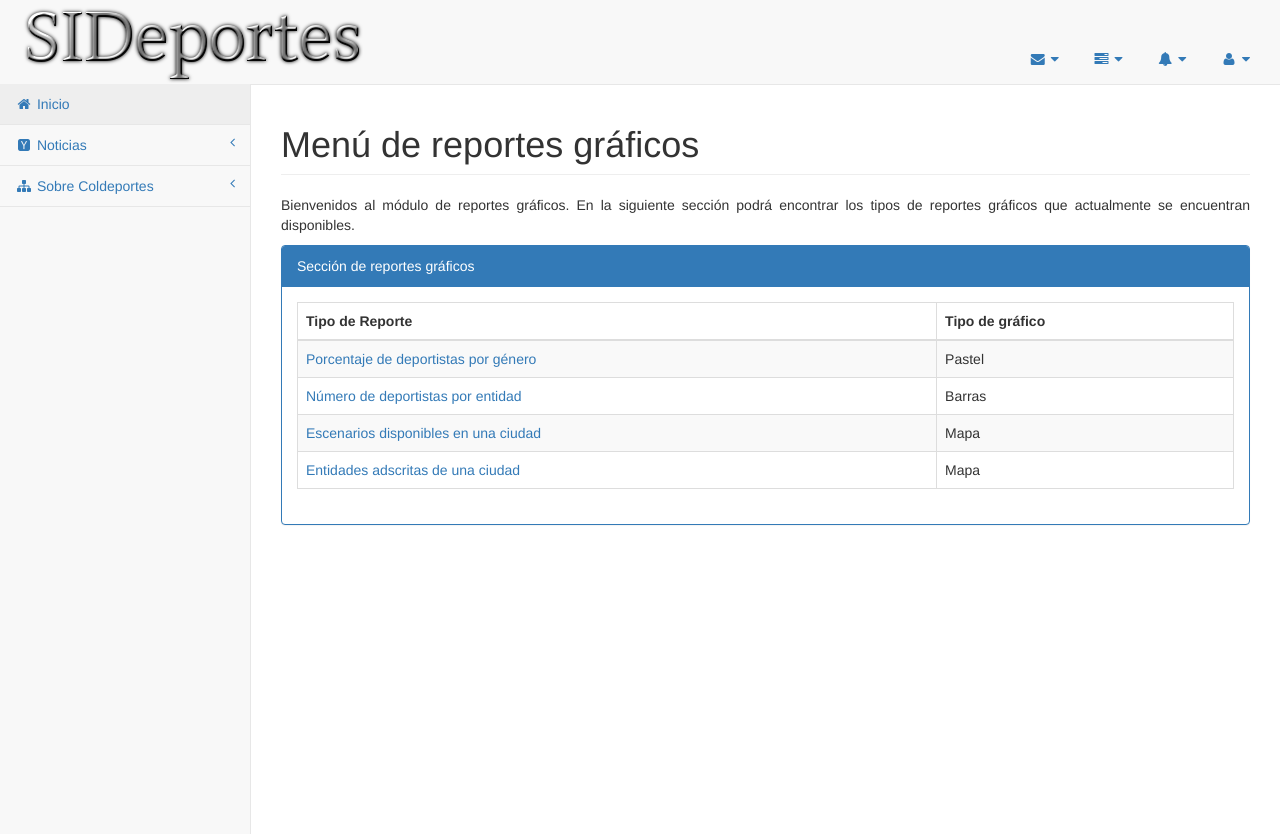
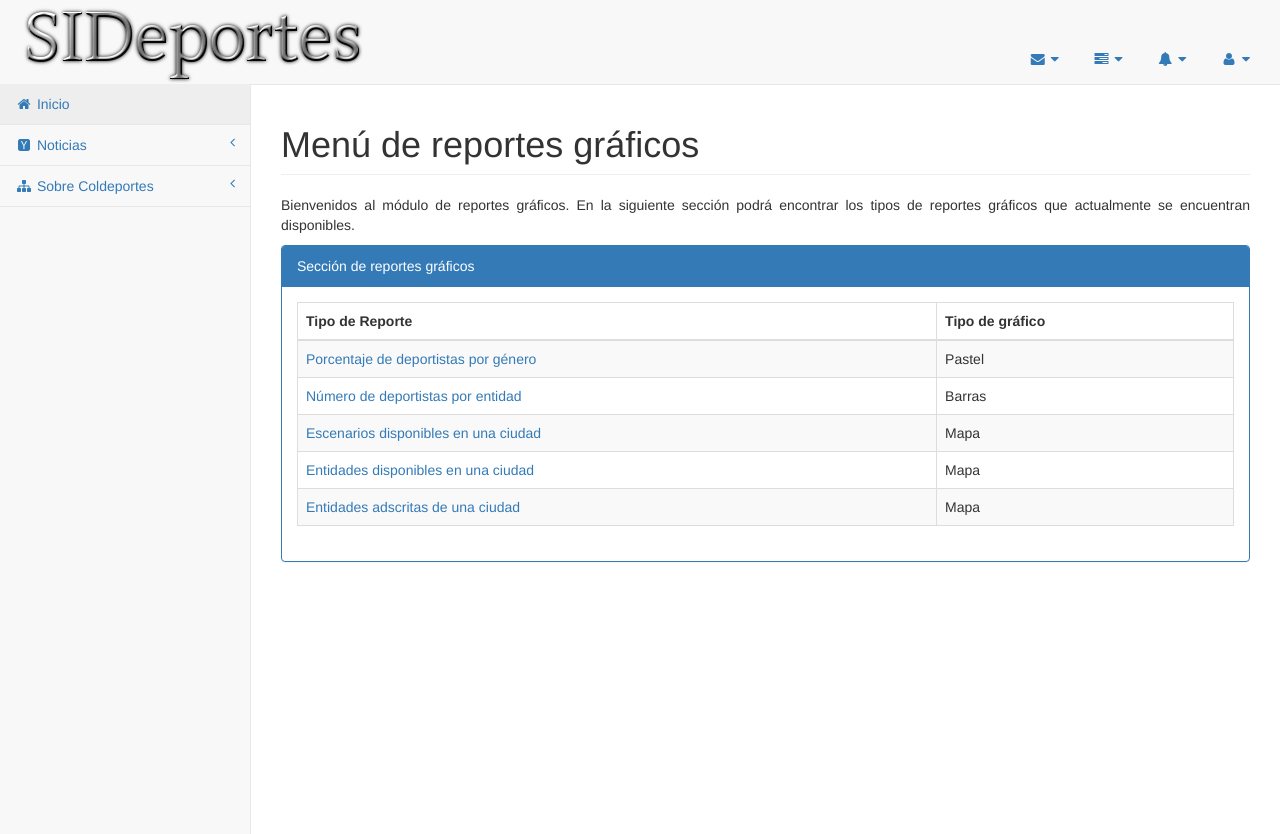
Before and after one commit to anderojas1/SIDeporte, a Django app: page /reportes/graficos in a window 1280 px wide. Shown: the part 16-850 px from the top of the page. Run offline with Django 3.2, Linux system fonts and the light colour scheme; parts of the project's set-up code (start-up, migrations or seed data) failed here and were passed over; some libraries are stand-ins or nearby versions.

Commit message:
ya estan los enlaces

```diff
--- a/templates/reportes/menu_reportes_graficos.html
+++ b/templates/reportes/menu_reportes_graficos.html
@@ -57,6 +57,14 @@
                                 </tr>
                                 <tr>
                                     <td>
+                                        <a href="/reportes/graficos/georeferenciacion_entidades">Entidades disponibles en una ciudad
+                                    </td>
+                                    <td>
+                                        Mapa
+                                    </td>
+                                </tr>
+                                <tr>
+                                    <td>
                                         <a href="#">Entidades adscritas de una ciudad</a>
                                     </td>
                                     <td>
```
